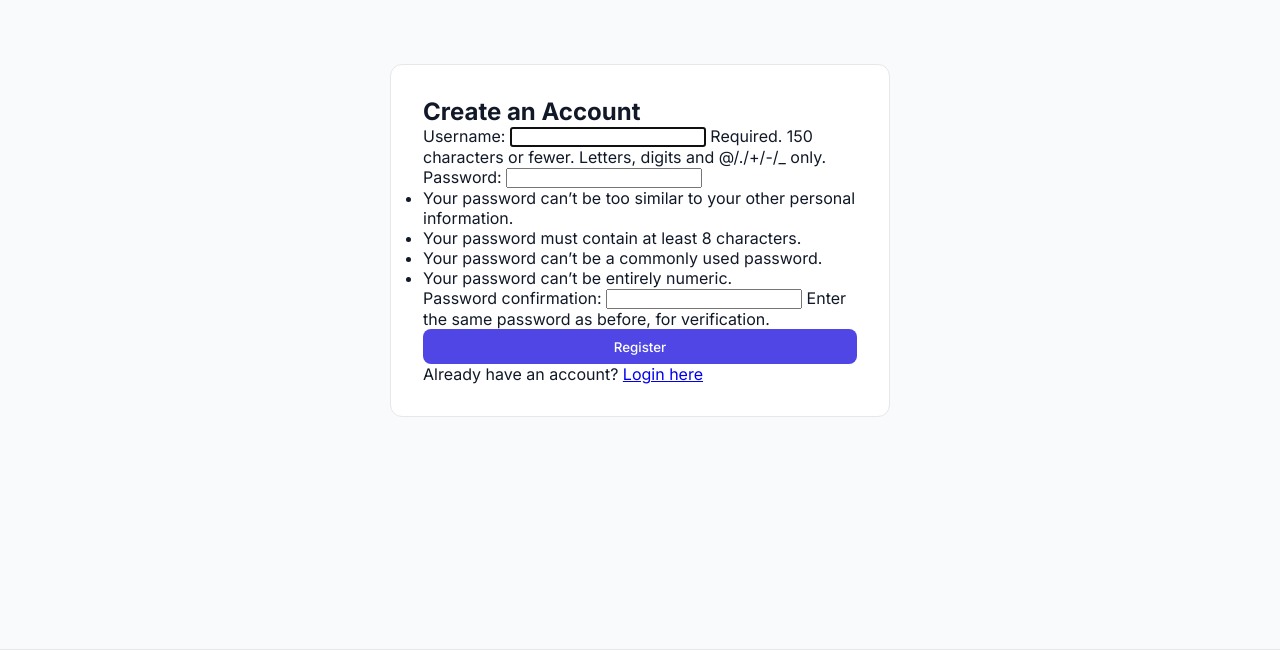
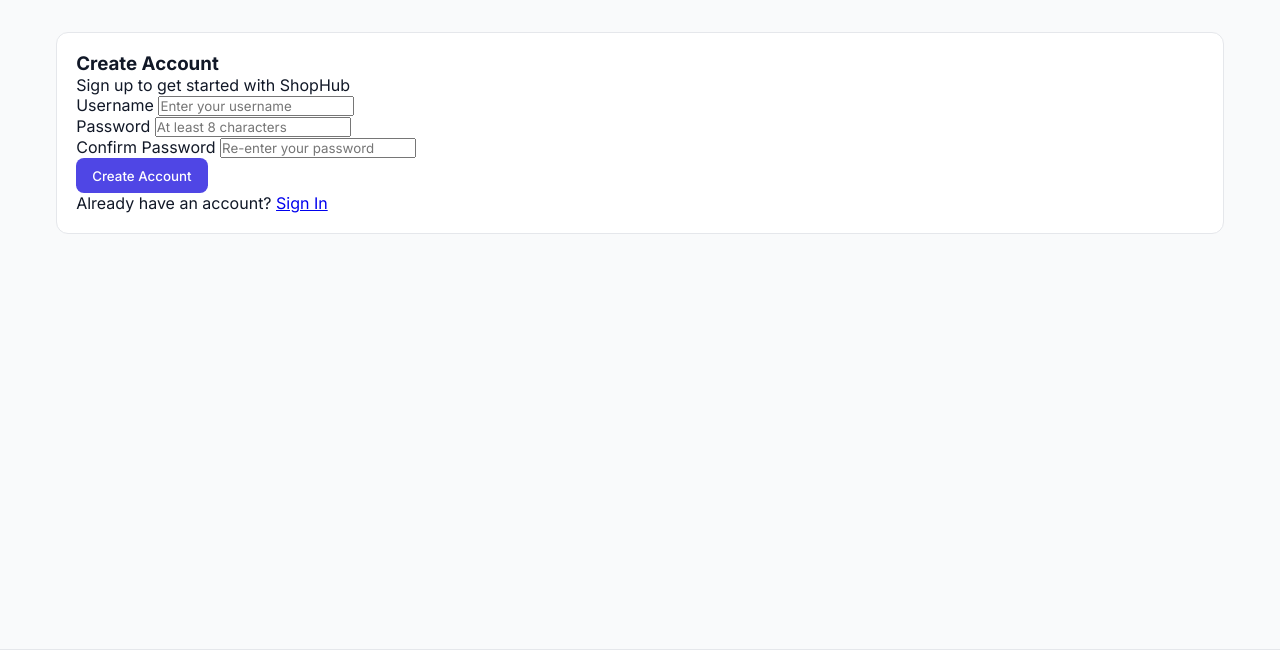
Before and after one commit to Devajyoti-2004/CodeAlpha_ECommerce, a Django app: page /register/ in a window 1280 px wide. Shown: the part 69-719 px from the top of the page. Run offline with Django 5.2, Linux system fonts and the light colour scheme.

Commit message:
Style registration page with clean modern card layout

```diff
--- a/templates/register.html
+++ b/templates/register.html
@@ -1,12 +1,78 @@
 {% extends 'base.html' %}
+
 {% block content %}
-<div class="auth-card">
-    <h2>Create an Account</h2>
-    <form method="POST">
-        {% csrf_token %}
-        {{ form.as_p }}
-        <button type="submit" class="btn-primary full-width">Register</button>
-    </form>
-    <p>Already have an account? <a href="{% url 'login' %}">Login here</a></p>
+<div class="container my-5 py-3">
+  <div class="row justify-content-center">
+    <div class="col-md-6 col-lg-5">
+      <div class="card shadow-sm border-0 rounded-4">
+        <div class="card-body p-4 p-md-5">
+          <div class="text-center mb-4">
+            <h3 class="fw-bold mb-1">Create Account</h3>
+            <p class="text-muted small">Sign up to get started with ShopHub</p>
+          </div>
+
+          {% if form.errors %}
+            <div class="alert alert-danger py-2 small rounded-3" role="alert">
+              Please correct the errors below.
+            </div>
+          {% endif %}
+
+          <form method="POST" novalidate>
+            {% csrf_token %}
+
+            <div class="mb-3">
+              <label for="{{ form.username.id_for_label }}" class="form-label fw-semibold small">Username</label>
+              <input type="text"
+                     name="{{ form.username.name }}"
+                     id="{{ form.username.id_for_label }}"
+                     class="form-control rounded-3 {% if form.username.errors %}is-invalid{% endif %}"
+                     placeholder="Enter your username"
+                     value="{{ form.username.value|default:'' }}"
+                     required>
+              {% if form.username.errors %}
+                <div class="invalid-feedback small">{{ form.username.errors.0 }}</div>
+              {% endif %}
+            </div>
+
+            <div class="mb-3">
+              <label for="{{ form.password1.id_for_label }}" class="form-label fw-semibold small">Password</label>
+              <input type="password"
+                     name="{{ form.password1.name }}"
+                     id="{{ form.password1.id_for_label }}"
+                     class="form-control rounded-3 {% if form.password1.errors %}is-invalid{% endif %}"
+                     placeholder="At least 8 characters"
+                     required>
+              {% if form.password1.errors %}
+                <div class="invalid-feedback small">{{ form.password1.errors.0 }}</div>
+              {% endif %}
+            </div>
+
+            <div class="mb-4">
+              <label for="{{ form.password2.id_for_label }}" class="form-label fw-semibold small">Confirm Password</label>
+              <input type="password"
+                     name="{{ form.password2.name }}"
+                     id="{{ form.password2.id_for_label }}"
+                     class="form-control rounded-3 {% if form.password2.errors %}is-invalid{% endif %}"
+                     placeholder="Re-enter your password"
+                     required>
+              {% if form.password2.errors %}
+                <div class="invalid-feedback small">{{ form.password2.errors.0 }}</div>
+              {% endif %}
+            </div>
+
+            <button type="submit" class="btn btn-primary w-100 py-2 rounded-3 fw-semibold shadow-sm">
+              Create Account
+            </button>
+          </form>
+
+          <div class="text-center mt-4 pt-2 border-top">
+            <span class="text-muted small">Already have an account?</span>
+            <a href="{% url 'login' %}" class="small fw-semibold text-decoration-none ms-1">Sign In</a>
+          </div>
+
+        </div>
+      </div>
+    </div>
+  </div>
 </div>
 {% endblock %}
```
